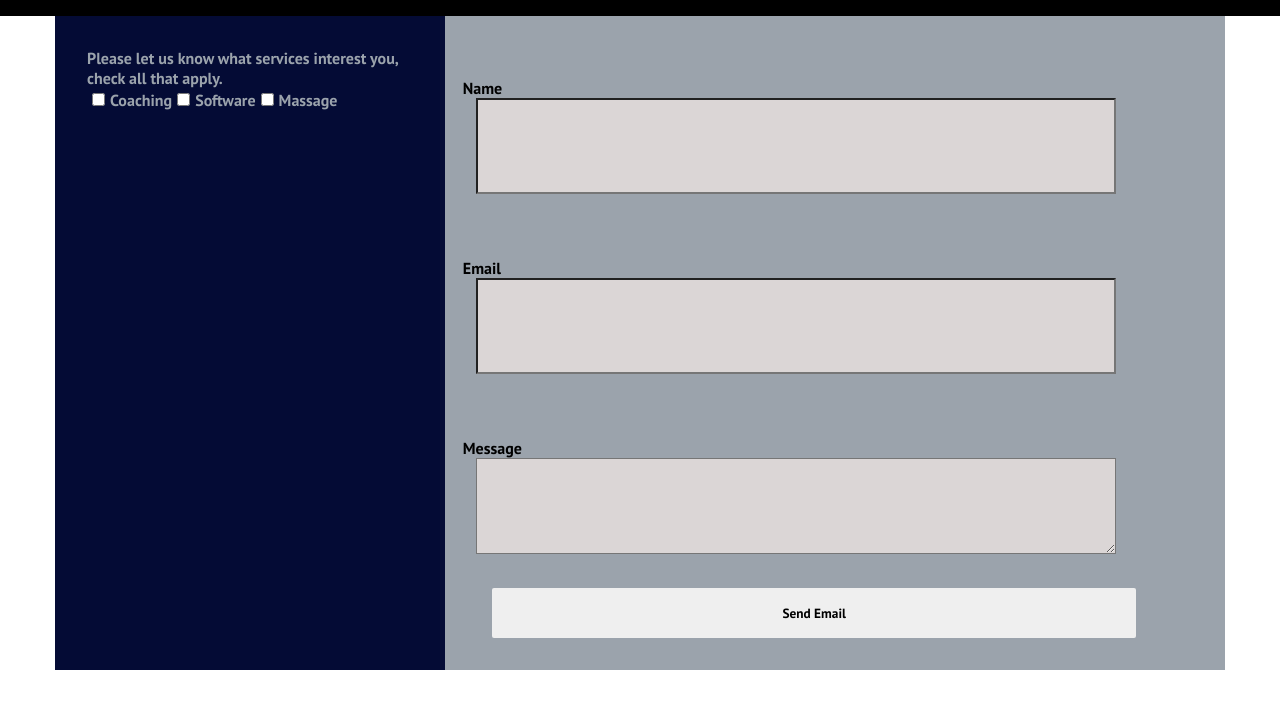
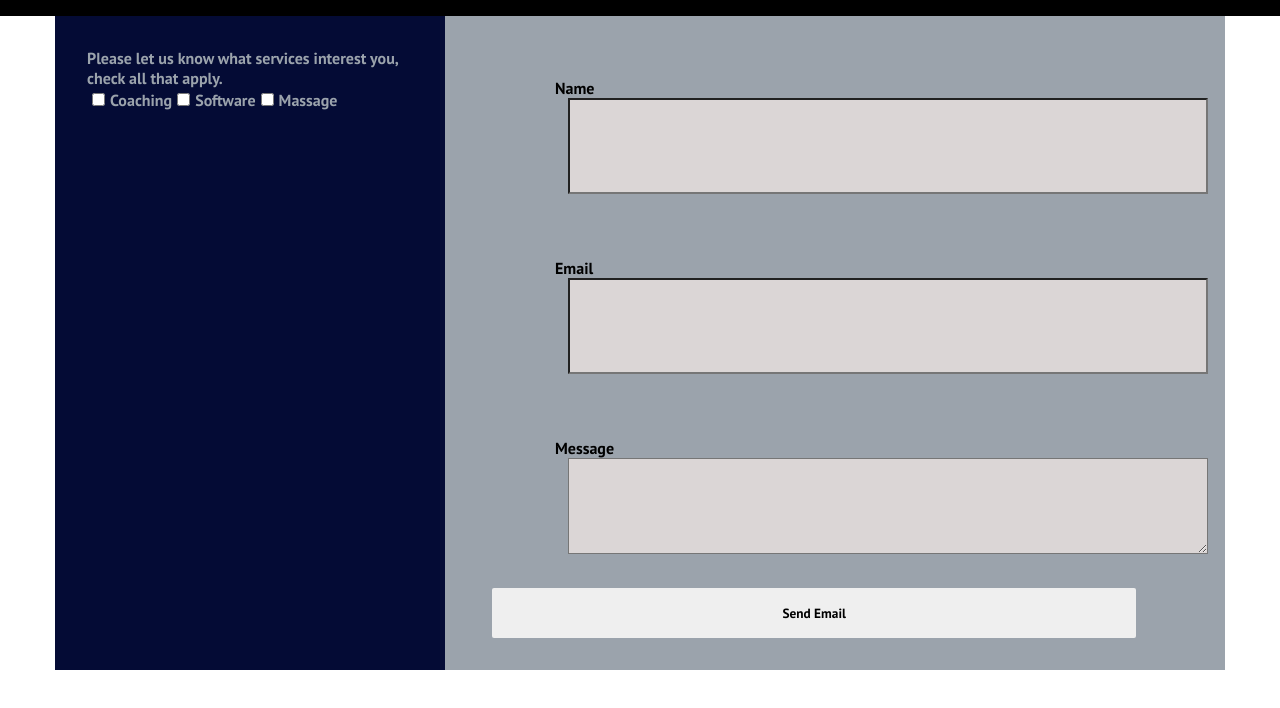
Before and after one commit to michaelshaleen/Personal-Site, a React app: page /hire in a window 1280 px wide. Shown: the part 64-772 px from the top of the page. Built offline with nearby package versions, Linux system fonts and the light colour scheme; some packages are replaced by stand-ins of ours.

Commit message:
switch back

```diff
--- a/src/Components/Hire/Hire.scss
+++ b/src/Components/Hire/Hire.scss
@@ -24,7 +24,7 @@
         margin: 0;
         label {
           display: block;
-          margin-left: 5%;
+          margin-left: 10vw;
           margin-top: 10vh;
           padding-bottom: 0;
           .form-input {
```
Also changed, not shown: src/Components/Hire/Hire.css, 1 other file.
